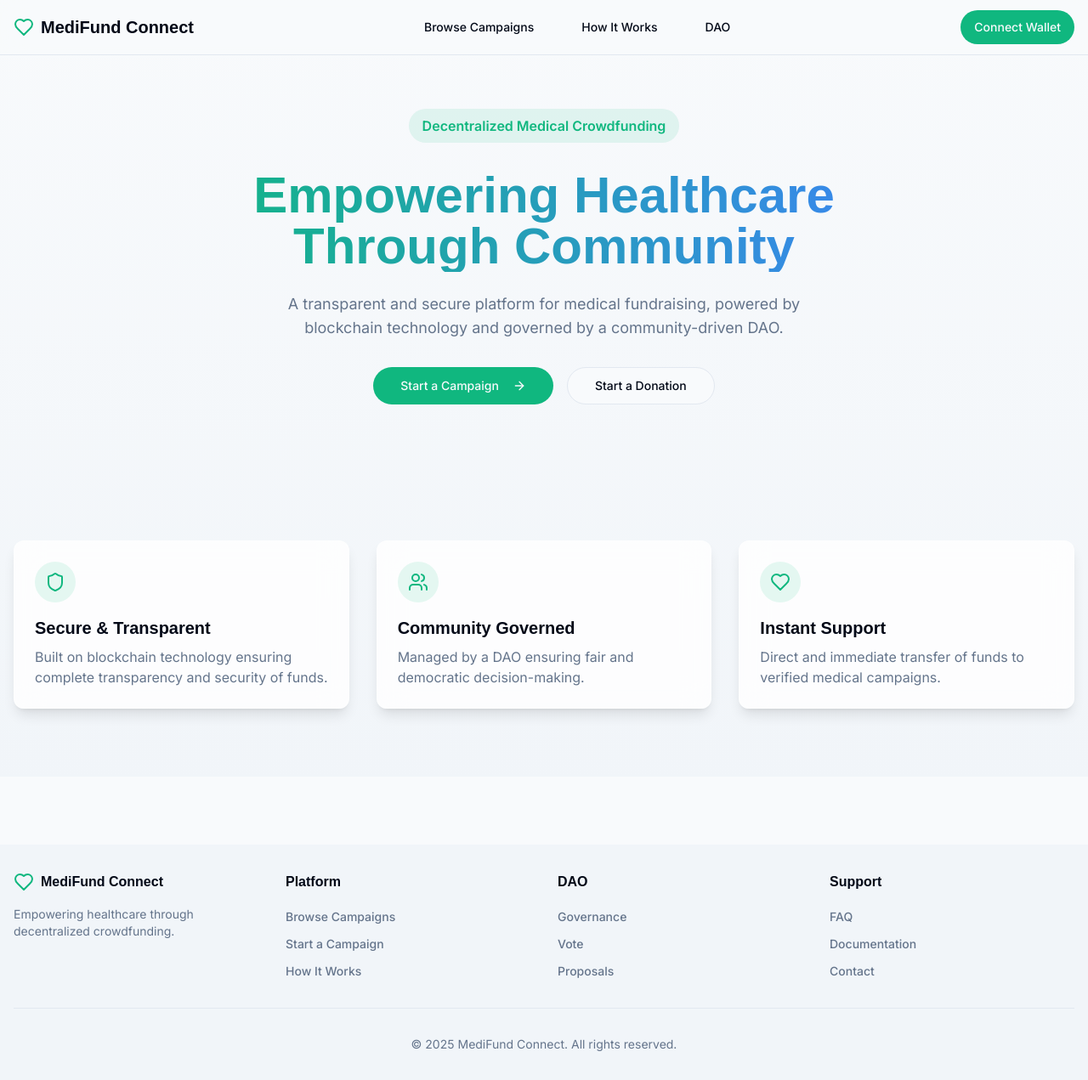
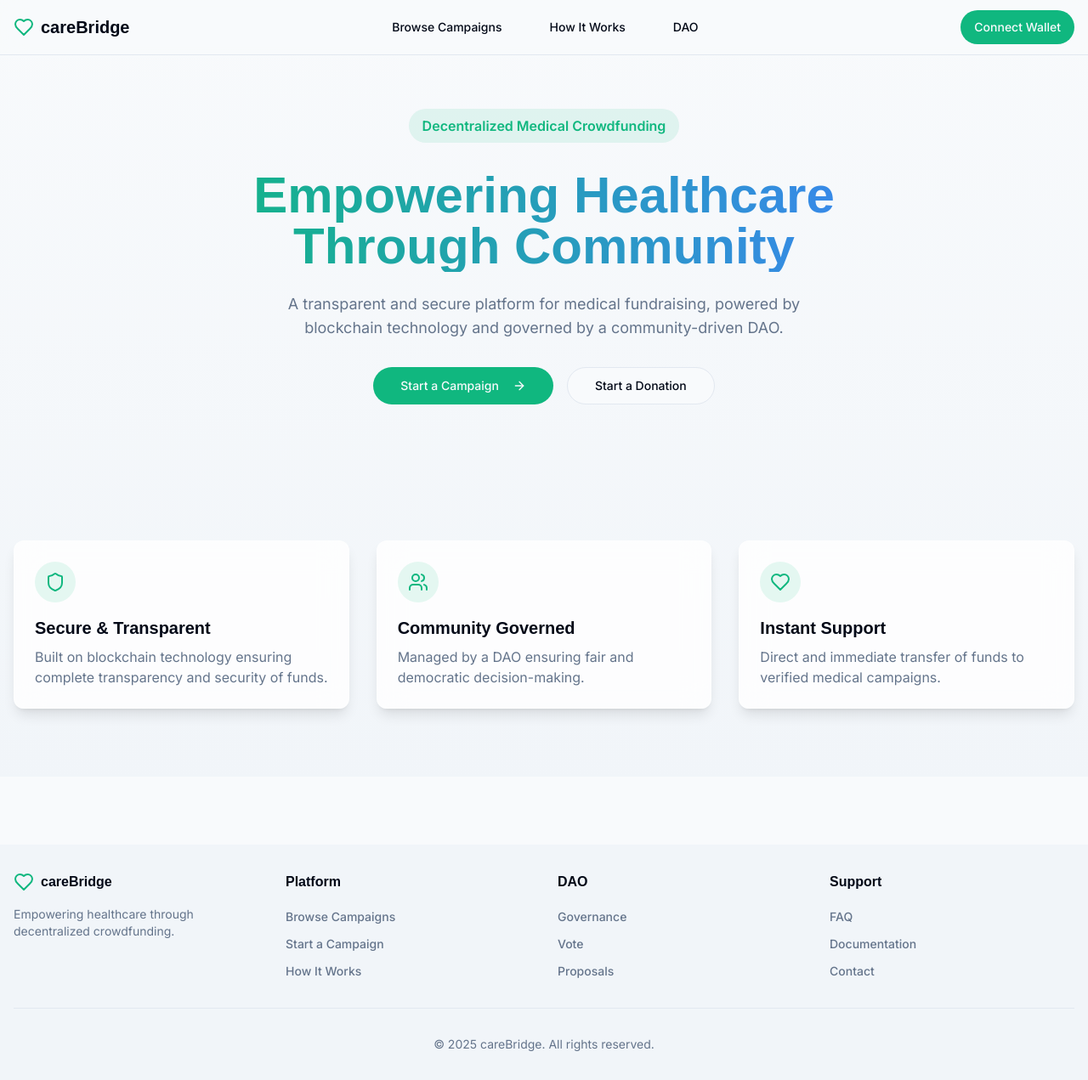
Before and after one commit to gypsyking18/medifund-connect, a React (Vite) app: page / in a window 1280 px wide. Shown: the whole page at 85% size. Built offline with nearby package versions, Linux system fonts and the light colour scheme; a web font is replaced by a local one.

Commit message:
Rename project to careBridge
Updated project name from "MediFund Connect" to "careBridge" as requested.

```diff
--- a/src/components/Layout.tsx
+++ b/src/components/Layout.tsx
@@ -13,7 +13,7 @@ const Layout = ({ children }: { children: React.ReactNode }) => {
         <div className="container px-4 h-16 flex items-center justify-between">
           <div className="flex items-center space-x-2">
             <Heart className="h-6 w-6 text-primary" />
-            <span className="font-clash-display font-bold text-xl">MediFund Connect</span>
+            <span className="font-clash-display font-bold text-xl">careBridge</span>
           </div>
 
           <div className="hidden md:flex items-center space-x-6">
@@ -44,7 +44,7 @@ const Layout = ({ children }: { children: React.ReactNode }) => {
             <div>
               <div className="flex items-center space-x-2 mb-4">
                 <Heart className="h-6 w-6 text-primary" />
-                <span className="font-clash-display font-bold">MediFund Connect</span>
+                <span className="font-clash-display font-bold">careBridge</span>
               </div>
               <p className="text-sm text-muted-foreground">
                 Empowering healthcare through decentralized crowdfunding.
@@ -116,7 +116,7 @@ const Layout = ({ children }: { children: React.ReactNode }) => {
           </div>
 
           <div className="border-t mt-8 pt-8 text-center text-sm text-muted-foreground">
-            © {new Date().getFullYear()} MediFund Connect. All rights reserved.
+            © {new Date().getFullYear()} careBridge. All rights reserved.
           </div>
         </div>
       </footer>
```
